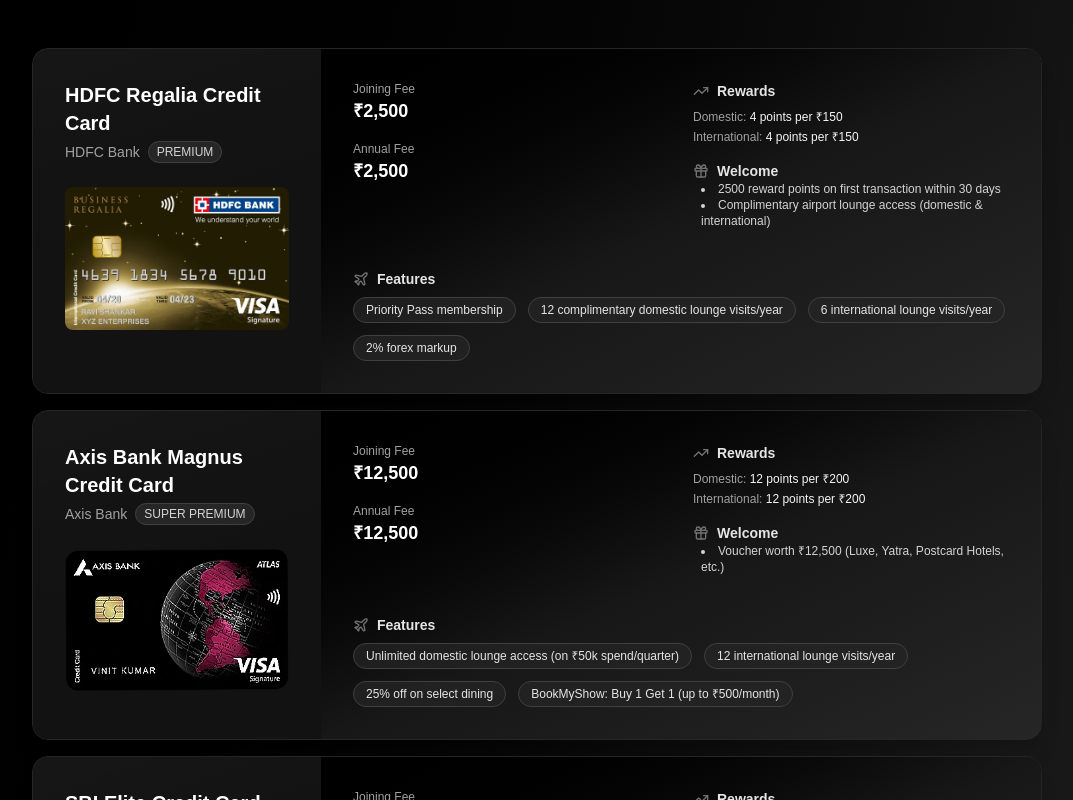
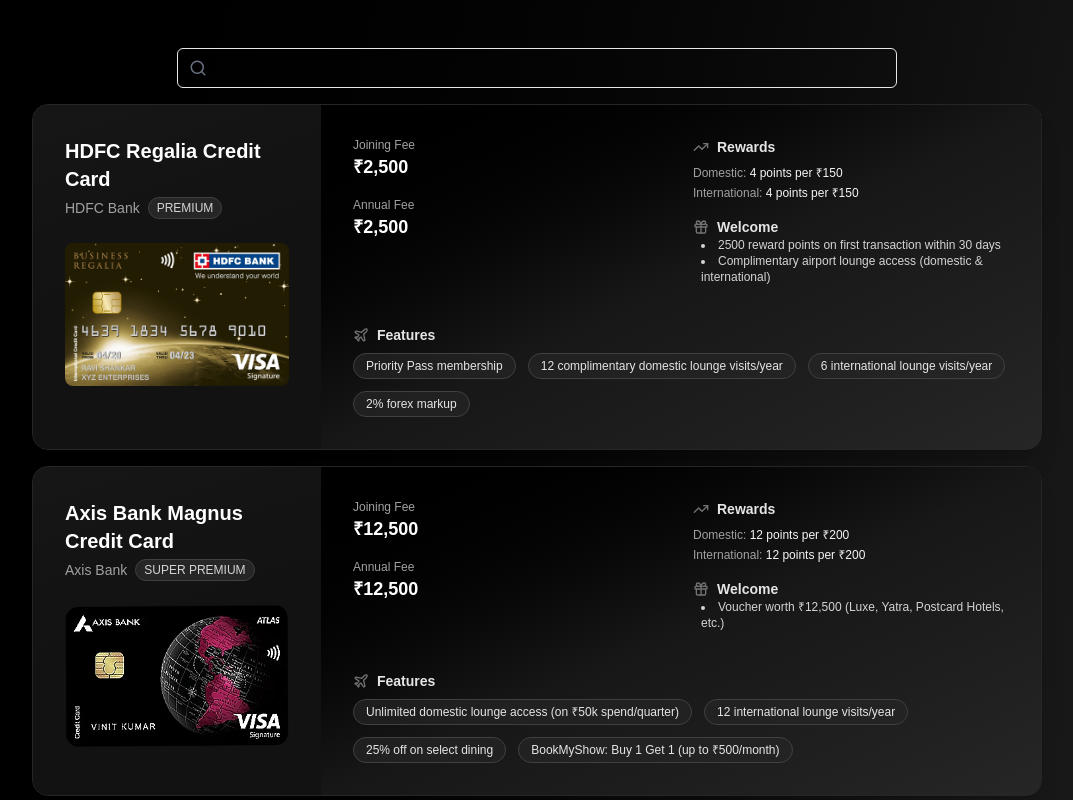
Before and after one commit to faizshaikh17/credAssignment, a Next.js app: page / in a window 1280 px wide. Shown: the top 800 px of the page, without its empty margins (103-1176 px from the left). Built offline with nearby package versions, Linux system fonts and the light colour scheme.

Commit message:
query search

```diff
--- a/app/page.tsx
+++ b/app/page.tsx
@@ -1,19 +1,35 @@
 'use client'
-import React from 'react';
+import React, { useMemo } from 'react';
 import data from './data/data';
 import { Gift, Plane, TrendingUp } from 'lucide-react';
 import Image from 'next/image';
 import Link from 'next/link';
+import Search from './ui/components/Search';
+import { useSearchParams } from "next/navigation";
 
 
 export default function Home() {
   const cardData = data();
+  const searchParams = useSearchParams();
+  const query = searchParams.get("query") || "";
+
   const formatCurrency = (amount) =>
     new Intl.NumberFormat('en-IN', { style: 'currency', currency: 'INR', maximumFractionDigits: 0 }).format(amount);
 
+  const filteredCards = useMemo(() => {
+    return cardData.filter((card) =>
+      card.welcome_benefits.some((benefit) =>
+        benefit.toLowerCase().includes(query)
+      ) || card.features.some((feature) =>
+        feature.toLowerCase().includes(query)
+      )
+    );
+  }, [cardData, query]);
+
   return (
-    <div className="min-h-screen flex flex-col gap-4 items-center justify-center bg-gradient-to-br from-black via-neutral-900 to-neutral-800 py-12 px-4">
-      {cardData.map((card) => (
+    <div className="min-h-screen flex flex-col gap-4 items-center justify-start bg-gradient-to-br from-black via-neutral-900 to-neutral-800 py-12 px-4">
+      <Search />
+      {filteredCards.length > 0 && filteredCards.map((card) => (
         <Link href={`/card/${card.card_id}`} key={card.card_id} >
           <div
 
--- a/app/ui/components/CreditCardComponent.tsx
+++ b/app/ui/components/CreditCardComponent.tsx
@@ -135,7 +135,7 @@
                 <div className="px-8 py-7 bg-neutral-900 border-t border-neutral-800">
                     <button
                         onClick={() => window.open(card.apply_url, '_blank')}
-                        className="w-full bg-gradient-to-r from-black via-neutral-900 to-neutral-800 text-white py-4 rounded-2xl font-semibold text-lg flex items-center justify-center gap-3 border border-neutral-800 hover:bg-white/90 hover:text-black hover:border-neutral-600 transition-all"
+                        className="w-full bg-gradient-to-r from-black via-neutral-900 to-neutral-800 text-white py-4 rounded-2xl font-semibold text-lg flex items-center justify-center gap-3 border border-neutral-800 hover:bg-white/90 hover:border-neutral-600 transition-all"
                     >
                         Apply Now
                         <ExternalLink className="w-5 h-5" />
--- /dev/null
+++ b/app/ui/components/Search.tsx
@@ -0,0 +1,36 @@
+
+'use client';
+import { useSearchParams, usePathname, useRouter } from 'next/navigation';
+import { useDebouncedCallback } from 'use-debounce';
+import { Search as Maginfy } from 'lucide-react';
+
+export default function Search({ placeholder }: { placeholder: string }) {
+    const searchParams = useSearchParams();
+    const pathname = usePathname()
+    const { replace } = useRouter()
+
+
+    const handleSearch = useDebouncedCallback((term: string) => {
+        const params = new URLSearchParams(searchParams);
+        if (term) {
+            params.set('query', term)
+        } else {
+            params.delete('query')
+        }
+        replace(`${pathname}?${params?.toString()}`)
+    }, 300)
+    return (
+        <div className="relative flex w-[45rem] max-h-10 flex-1 flex-shrink-0">
+            <label htmlFor="search" className="sr-only">
+                Search
+            </label>
+            <input
+                className="peer block w-full rounded-md border border-gray-200 py-[9px] pl-10 text-sm placeholder:text-gray-500"
+                placeholder={placeholder}
+                onChange={(e) => handleSearch(e.target.value)}
+                defaultValue={searchParams?.get('query')?.toString()}
+            />
+            <Maginfy className="absolute left-3 top-1/2 h-[18px] w-[18px] -translate-y-1/2 text-gray-500 peer-focus:text-white" />
+        </div>
+    );
+}
--- a/package.json
+++ b/package.json
@@ -13,7 +13,8 @@
     "lucide-react": "^0.513.0",
     "next": "15.3.3",
     "react": "^19.0.0",
-    "react-dom": "^19.0.0"
+    "react-dom": "^19.0.0",
+    "use-debounce": "^10.0.5"
   },
   "devDependencies": {
     "typescript": "^5",
```
Also changed, not shown: 1 other file (tests, documents, lock files or other folders).
